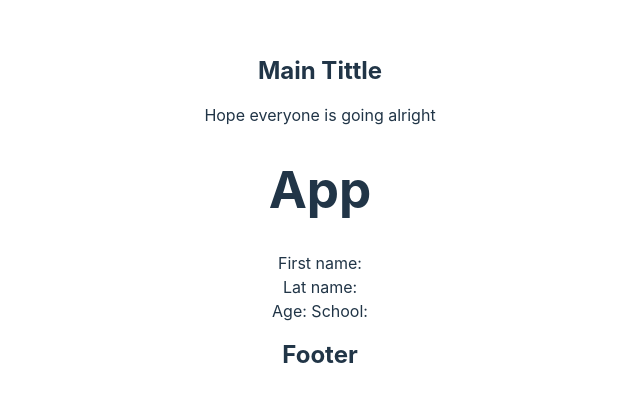
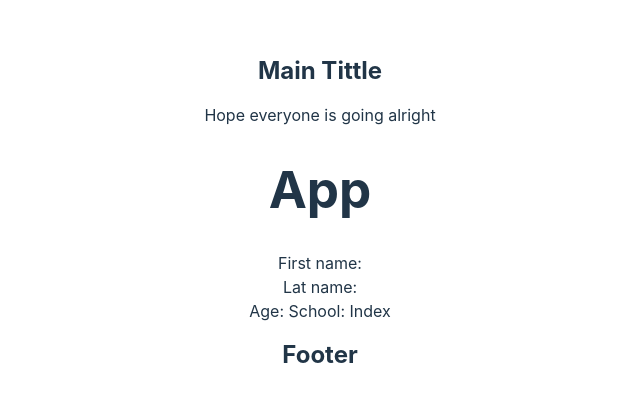
Before and after one commit to JunoSoft/viteapp, a React (Vite) app: page / in a window 1280 px wide. Shown: the part 187-588 px from the top of the page, without its empty margins (320-960 px from the left). Built offline with nearby package versions, Linux system fonts and the light colour scheme.

Commit message:
pages edit

```diff
--- a/src/components/contents/index.jsx
+++ b/src/components/contents/index.jsx
@@ -8,6 +8,7 @@ function index(props) {
       Lat name: <br/>
       Age:
       School:
+      Index
     </div>
   );
 }
--- a/src/components/counter/counter.css
+++ b/src/components/counter/counter.css
@@ -2,3 +2,7 @@
   padding: top
   ;
 }
+.Counter{
+  margin: 2px;
+  background-color: aliceblue;
+}
```
